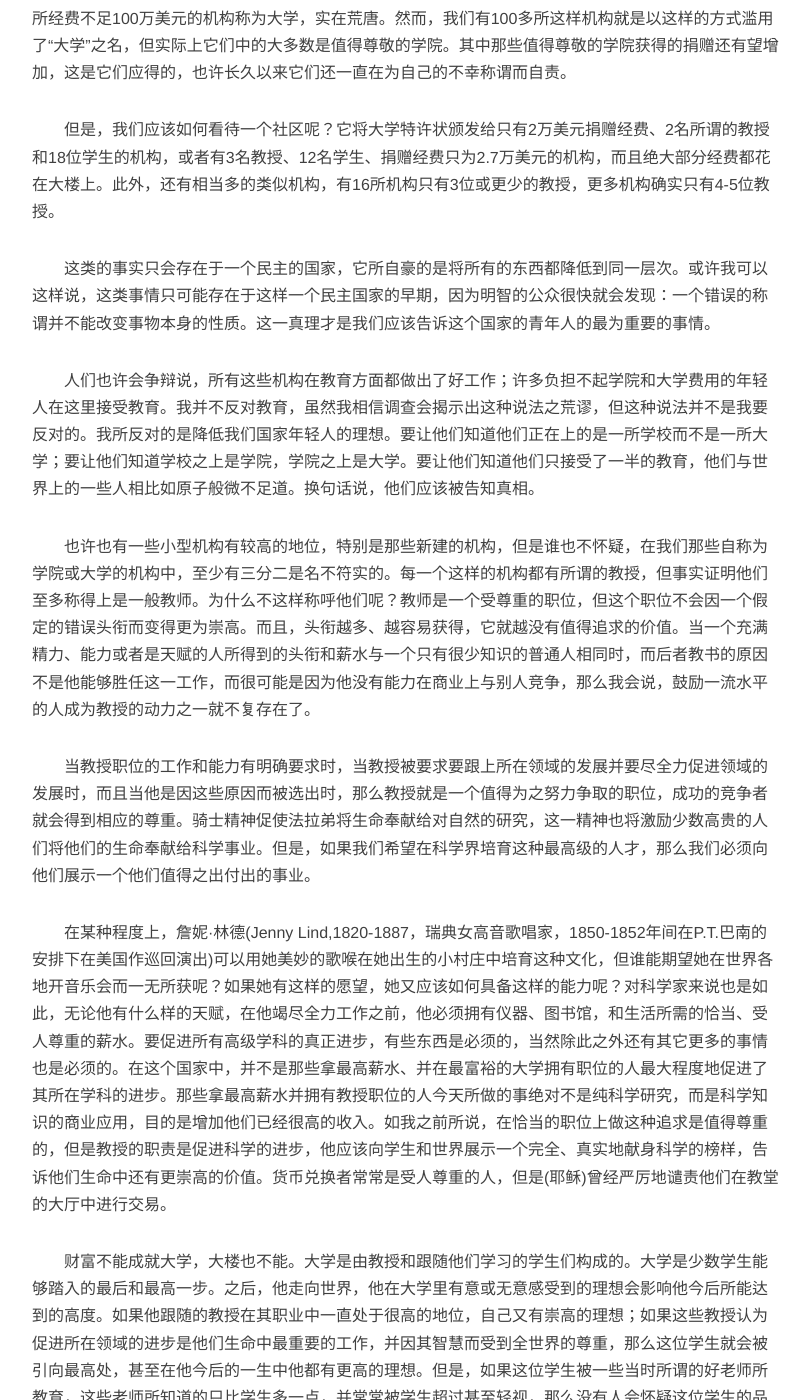
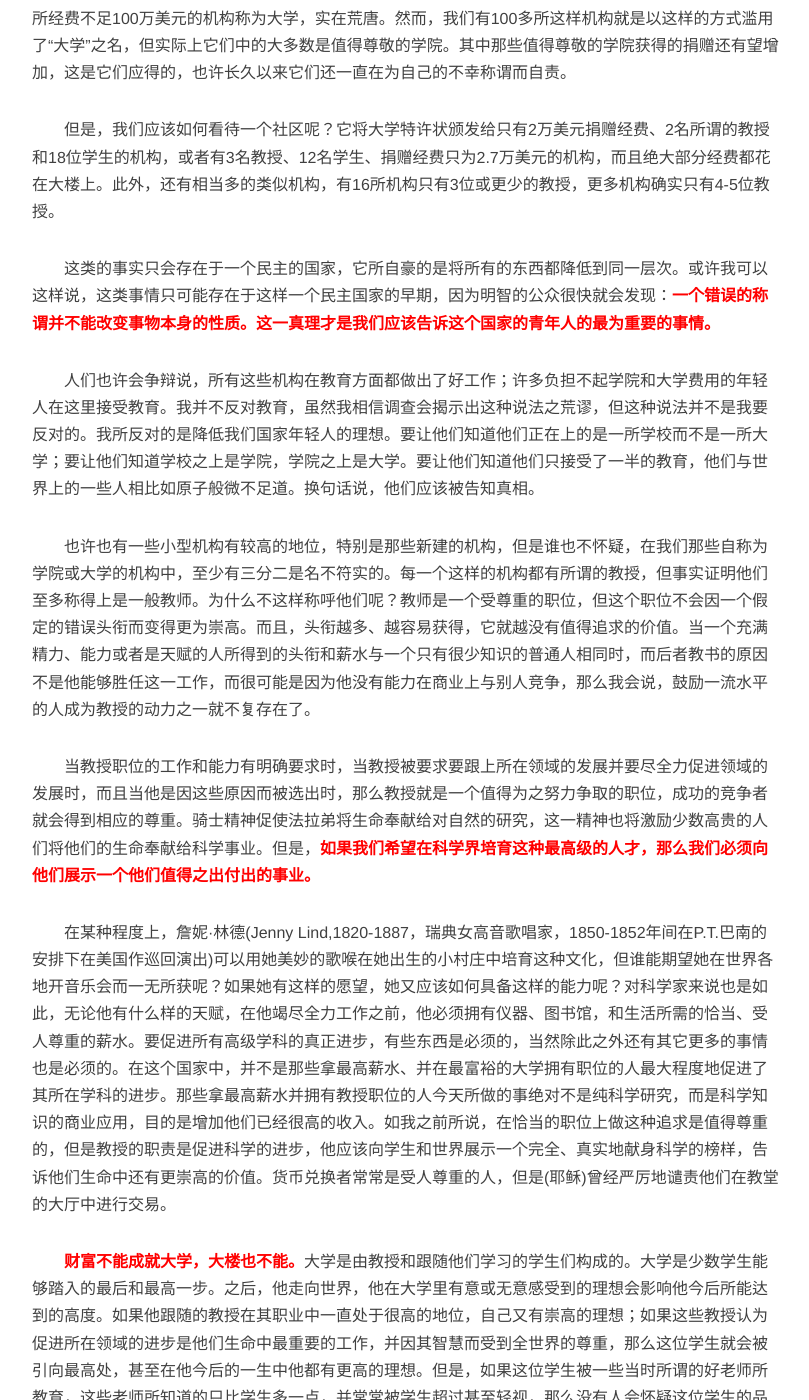
Before and after one commit to CryoECNU/cryoecnu.github.io, a Jekyll site: the page built from _posts/2021-02-09-为纯科学呼吁.md, in a window 1280 px wide and 1400 px high, scrolled down 5719 px. Shown: the whole window, without its empty margins (233-1042 px from the left). Built offline with Jekyll 4.4.1, drawn with Linux system fonts in a browser that asks for light colours; nearby versions of some CDN libraries; comment, search, counter and statistics services are not loaded; some of the changed text lies outside the part shown.

Commit message:
Update 2021-02-09-为纯科学呼吁.md

```diff
--- a/_posts/2021-02-09-为纯科学呼吁.md
+++ b/_posts/2021-02-09-为纯科学呼吁.md
@@ -63,19 +63,19 @@
 
 　　但是，我们应该如何看待一个社区呢？它将大学特许状颁发给只有2万美元捐赠经费、2名所谓的教授和18位学生的机构，或者有3名教授、12名学生、捐赠经费只为2.7万美元的机构，而且绝大部分经费都花在大楼上。此外，还有相当多的类似机构，有16所机构只有3位或更少的教授，更多机构确实只有4-5位教授。
 
-　　这类的事实只会存在于一个民主的国家，它所自豪的是将所有的东西都降低到同一层次。或许我可以这样说，这类事情只可能存在于这样一个民主国家的早期，因为明智的公众很快就会发现：一个错误的称谓并不能改变事物本身的性质。这一真理才是我们应该告诉这个国家的青年人的最为重要的事情。
+　　这类的事实只会存在于一个民主的国家，它所自豪的是将所有的东西都降低到同一层次。或许我可以这样说，这类事情只可能存在于这样一个民主国家的早期，因为明智的公众很快就会发现：<span style="color:red">**一个错误的称谓并不能改变事物本身的性质。这一真理才是我们应该告诉这个国家的青年人的最为重要的事情。**</span>
 
 　　人们也许会争辩说，所有这些机构在教育方面都做出了好工作；许多负担不起学院和大学费用的年轻人在这里接受教育。我并不反对教育，虽然我相信调查会揭示出这种说法之荒谬，但这种说法并不是我要反对的。我所反对的是降低我们国家年轻人的理想。要让他们知道他们正在上的是一所学校而不是一所大学；要让他们知道学校之上是学院，学院之上是大学。要让他们知道他们只接受了一半的教育，他们与世界上的一些人相比如原子般微不足道。换句话说，他们应该被告知真相。
 
 　　也许也有一些小型机构有较高的地位，特别是那些新建的机构，但是谁也不怀疑，在我们那些自称为学院或大学的机构中，至少有三分二是名不符实的。每一个这样的机构都有所谓的教授，但事实证明他们至多称得上是一般教师。为什么不这样称呼他们呢？教师是一个受尊重的职位，但这个职位不会因一个假定的错误头衔而变得更为崇高。而且，头衔越多、越容易获得，它就越没有值得追求的价值。当一个充满精力、能力或者是天赋的人所得到的头衔和薪水与一个只有很少知识的普通人相同时，而后者教书的原因不是他能够胜任这一工作，而很可能是因为他没有能力在商业上与别人竞争，那么我会说，鼓励一流水平的人成为教授的动力之一就不复存在了。
 
-　　当教授职位的工作和能力有明确要求时，当教授被要求要跟上所在领域的发展并要尽全力促进领域的发展时，而且当他是因这些原因而被选出时，那么教授就是一个值得为之努力争取的职位，成功的竞争者就会得到相应的尊重。骑士精神促使法拉弟将生命奉献给对自然的研究，这一精神也将激励少数高贵的人们将他们的生命奉献给科学事业。但是，如果我们希望在科学界培育这种最高级的人才，那么我们必须向他们展示一个他们值得之出付出的事业。
+　　当教授职位的工作和能力有明确要求时，当教授被要求要跟上所在领域的发展并要尽全力促进领域的发展时，而且当他是因这些原因而被选出时，那么教授就是一个值得为之努力争取的职位，成功的竞争者就会得到相应的尊重。骑士精神促使法拉弟将生命奉献给对自然的研究，这一精神也将激励少数高贵的人们将他们的生命奉献给科学事业。但是，<span style="color:red">**如果我们希望在科学界培育这种最高级的人才，那么我们必须向他们展示一个他们值得之出付出的事业。**</span>
 
 　　在某种程度上，詹妮·林德(Jenny Lind,1820-1887，瑞典女高音歌唱家，1850-1852年间在P.T.巴南的安排下在美国作巡回演出)可以用她美妙的歌喉在她出生的小村庄中培育这种文化，但谁能期望她在世界各地开音乐会而一无所获呢？如果她有这样的愿望，她又应该如何具备这样的能力呢？对科学家来说也是如此，无论他有什么样的天赋，在他竭尽全力工作之前，他必须拥有仪器、图书馆，和生活所需的恰当、受人尊重的薪水。要促进所有高级学科的真正进步，有些东西是必须的，当然除此之外还有其它更多的事情也是必须的。在这个国家中，并不是那些拿最高薪水、并在最富裕的大学拥有职位的人最大程度地促进了其所在学科的进步。那些拿最高薪水并拥有教授职位的人今天所做的事绝对不是纯科学研究，而是科学知识的商业应用，目的是增加他们已经很高的收入。如我之前所说，在恰当的职位上做这种追求是值得尊重的，但是教授的职责是促进科学的进步，他应该向学生和世界展示一个完全、真实地献身科学的榜样，告诉他们生命中还有更崇高的价值。货币兑换者常常是受人尊重的人，但是(耶稣)曾经严厉地谴责他们在教堂的大厅中进行交易。
 
-　　财富不能成就大学，大楼也不能。大学是由教授和跟随他们学习的学生们构成的。大学是少数学生能够踏入的最后和最高一步。之后，他走向世界，他在大学里有意或无意感受到的理想会影响他今后所能达到的高度。如果他跟随的教授在其职业中一直处于很高的地位，自己又有崇高的理想；如果这些教授认为促进所在领域的进步是他们生命中最重要的工作，并因其智慧而受到全世界的尊重，那么这位学生就会被引向最高处，甚至在他今后的一生中他都有更高的理想。但是，如果这位学生被一些当时所谓的好老师所教育，这些老师所知道的只比学生多一点，并常常被学生超过甚至轻视，那么没有人会怀疑这位学生的品味低下。这位学生发现只要他稍加努力，他就能超过他所在的大学中拥有最高荣誉的人；他开始认为自己是一个天才，工作的动力随之消失了。旁边的小土丘让他感到自己是一个伟大的人，但他不知道世界上还有他无法比拟的大山。
+　　<span style="color:red">**财富不能成就大学，大楼也不能。**</span>大学是由教授和跟随他们学习的学生们构成的。大学是少数学生能够踏入的最后和最高一步。之后，他走向世界，他在大学里有意或无意感受到的理想会影响他今后所能达到的高度。如果他跟随的教授在其职业中一直处于很高的地位，自己又有崇高的理想；如果这些教授认为促进所在领域的进步是他们生命中最重要的工作，并因其智慧而受到全世界的尊重，那么这位学生就会被引向最高处，甚至在他今后的一生中他都有更高的理想。但是，如果这位学生被一些当时所谓的好老师所教育，这些老师所知道的只比学生多一点，并常常被学生超过甚至轻视，那么没有人会怀疑这位学生的品味低下。这位学生发现只要他稍加努力，他就能超过他所在的大学中拥有最高荣誉的人；他开始认为自己是一个天才，工作的动力随之消失了。旁边的小土丘让他感到自己是一个伟大的人，但他不知道世界上还有他无法比拟的大山。
 
-　　一所大学的老师队伍中不仅要有伟大的人，而且还要有无数的各类小教授和助理，并要鼓励他们从事最高级的工作，不为别的原因，而是为了鼓励学生们要尽他们最大的努力。
+　　<span style="color:red">**一所大学的老师队伍中不仅要有伟大的人，而且还要有无数的各类小教授和助理，并要鼓励他们从事最高级的工作，不为别的原因，而是为了鼓励学生们要尽他们最大的努力。**</span>
 
 　　但是，假如这位教授有高尚的理想，拥有大而且高级的大学所给他掌握的财富，那么，他就有充分发展其才能的机会。
 
@@ -97,7 +97,7 @@
 
 　　等到一个人精通了科学后再努力去促进科学的进步是没有用的：他必须站到前沿，这样他的努力才可能在竞争中被分辨出来。而且，我也不相信一个没有促进科学发展愿望的人能够通晓所有的科学学科。在学习已有的知识时、在阅读科学期刊时、在讨论目前的科学问题时，一个人可能激发出工作的冲动，甚至这是以前从未有过的事情。追求已有知识的精神会促使他去探求那些未知的东西。我可以这样说，除了著名的研究人员外，我从未见过一个对我所在领域有彻底认识的人。我遇见过这样人，他们说得很好，我也时常问自己他们为什么不做一些事情。进一步了解这些人的本性让我发现他们拥有的知识是多么肤浅。我再也不相信这样的人，他们说只要愿意他们就能做某些事情，或者只要有机会他们就做某些事情。他们都是冒牌货。如果真实的精神的确存在，无论环境怎样它总会显现出来。
 
-　　如我之前所说，从事纯科学的研究人员通常都是一位教授。他必须在教学的同时也做研究。近年来人们也在讨论这样的问题，即研究与教育两个功能是集中在一个人身上更好呢还是分开更好。绝大多数人认为一定量的教学任务有益于研究的精神，而不是别的。我自己认为确实是这样的，我自己不愿意中断每日的讲课。但一个人不能超负荷。我提出一个解决问题的真正办法，许多情况下可以增加助手，既为教学也为做研究。一些人天生有更多的主意，超出他们的双手能够实现的限度，如果没有为他们提供额外的助手，世界就会失去很多珍贵的东西。生命是短暂的：时光飞逝，晚年很快就会来临，一双手所能做的事情非常有限。有哪一种商店或工厂是靠一个人的手做所有的工作呢？在自然界中有一个即使民主也不能改变的事实是：人是不平等的，一些人有(聪明的)大脑、一些有(灵巧的)手。对平等的空谈不可能推翻这些自然的规则。
+　　如我之前所说，从事纯科学的研究人员通常都是一位教授。他必须在教学的同时也做研究。近年来人们也在讨论这样的问题，即研究与教育两个功能是集中在一个人身上更好呢还是分开更好。绝大多数人认为一定量的教学任务有益于研究的精神，而不是别的。我自己认为确实是这样的，我自己不愿意中断每日的讲课。但一个人不能超负荷。我提出一个解决问题的真正办法，许多情况下可以增加助手，既为教学也为做研究。<span style="color:red">**一些人天生有更多的主意，超出他们的双手能够实现的限度，如果没有为他们提供额外的助手，世界就会失去很多珍贵的东西。**</span>生命是短暂的：时光飞逝，晚年很快就会来临，一双手所能做的事情非常有限。有哪一种商店或工厂是靠一个人的手做所有的工作呢？在自然界中有一个即使民主也不能改变的事实是：人是不平等的，一些人有(聪明的)大脑、一些有(灵巧的)手。对平等的空谈不可能推翻这些自然的规则。
 
 　　在这个国家里，我没有发现一个机构设有直接辅助研究的助理。那么为什么不这样做呢？甚至缺乏助理教授和其它各类助理来帮助教学，也是非常明显的问题，这类问题必须得以补救。
 
@@ -137,6 +137,6 @@
 
 　　最后，让我再次重申：我不相信我们的国家会长期处于目前的这种状况。物理学的应用让我们国家繁荣富强，我国物理学正在蒸蒸日上地发展，它会让我们受到世界各国家的尊重。这个预言似乎过于轻率，因为我们国家所做的物理学工作还不足以支撑一个物理学期刊。但是，我们知道这个国家前进的速度：我们看见城市在一夜之间拔地而起，其它的宏伟事业也以史无前例的速度前进。我们看见了正在建造的物理学实验室，我们看见了对接受过全面训练又不惧怕数学的物理学家的大量需求，需要他们做教授或加入到所谓的现实生活中。也许我们与所有真正的美国人有着同样的感觉，我们的国家正在走向繁荣昌盛的未来，我们将努力成为世界科学的领导，就像我们今天努力成为世界财富的领导一样。
 
-　　如果要实现这样的理想，我们的目标就不能太低。没有辛勤工作，宇宙的问题就不会被解开；没有恰当的知识分子和物理工具，这些问题就不会被攻克；缺乏数学知识的物理学家不会走得太远。没有人会期待一匹没有经过良好训练的马能赢得伟大的长距离赛马比赛。无论拥有多么纯正、高贵的血统，指望没有良好训练的人获得大奖也是大错特错的。我们要解决的问题远比任何竞赛都更困难：没有恰当的准备，即使最高智力水平的人也不会获得成功。最伟大的奖励等待着伟大的智力付出最大的努力，他必须通过持续不断的实践来保持敏锐的目光和新鲜的思想。仪器和设备可以用钱买来，天赋可能与生俱来，但是我们心智的工具、我们的数学知识、我们的实验能力、我们对前人创造的知识的掌握，所有这些都需要通过努力才能获得。即使是在我们国家，三流水平的人因为什么都不会做而成为教师的时代也已经过去。我们希望在教授席位上看到这样的人，他们聪明、好学、精力旺盛，又充满工作的动力，但最重要的是，我们希望看到能够激励人们排除万难去追求最高理想的高贵和勇敢的精神，他们是在自己良知的赞许而不是他人的认可之下去探求自然界的难题。让他用所有的数学武器、前人的经验来武装自己，让他胸怀征服的坚定目标走进这个竞技场。让他不要满足于站在平庸之辈的人群后面，要让他在竞争中力争站到最前列。
+　　<span style="color:red">**如果要实现这样的理想，我们的目标就不能太低。**</span>没有辛勤工作，宇宙的问题就不会被解开；没有恰当的知识分子和物理工具，这些问题就不会被攻克；缺乏数学知识的物理学家不会走得太远。没有人会期待一匹没有经过良好训练的马能赢得伟大的长距离赛马比赛。无论拥有多么纯正、高贵的血统，指望没有良好训练的人获得大奖也是大错特错的。我们要解决的问题远比任何竞赛都更困难：没有恰当的准备，即使最高智力水平的人也不会获得成功。最伟大的奖励等待着伟大的智力付出最大的努力，他必须通过持续不断的实践来保持敏锐的目光和新鲜的思想。仪器和设备可以用钱买来，天赋可能与生俱来，但是我们心智的工具、我们的数学知识、我们的实验能力、我们对前人创造的知识的掌握，所有这些都需要通过努力才能获得。即使是在我们国家，三流水平的人因为什么都不会做而成为教师的时代也已经过去。我们希望在教授席位上看到这样的人，他们聪明、好学、精力旺盛，又充满工作的动力，但最重要的是，我们希望看到能够激励人们排除万难去追求最高理想的高贵和勇敢的精神，他们是在自己良知的赞许而不是他人的认可之下去探求自然界的难题。让他用所有的数学武器、前人的经验来武装自己，让他胸怀征服的坚定目标走进这个竞技场。让他不要满足于站在平庸之辈的人群后面，要让他在竞争中力争站到最前列。
 
 　　整个宇宙就在我们面前，等待我们去研究。最伟大的头脑经过最伟大的努力才能给我们带来少量的珍宝。但是无穷的海洋在我们面前，它隐秘的深谷中充满了钻石和宝石。宇宙的问题还没有解决，即使一个原子的秘密也还让我们迷惑不已。当我们不断前进时，研究的领域就会越来越宽广，自然的庄严和美丽让我们惊讶和赞叹。我们能为这些伟大的工作做些什么吗？我们的国家是会承担起自己应有的责任呢？还是只会生活在世界的施舍中呢？
```
